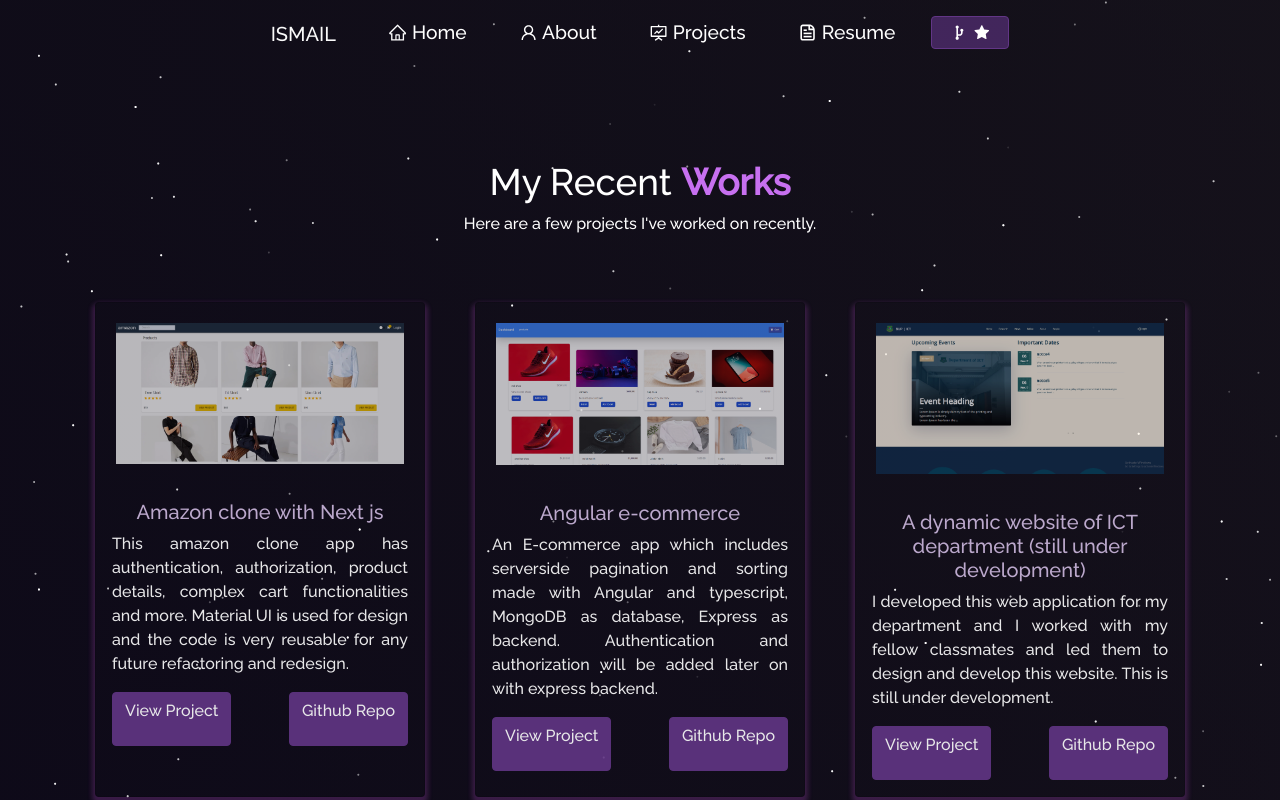
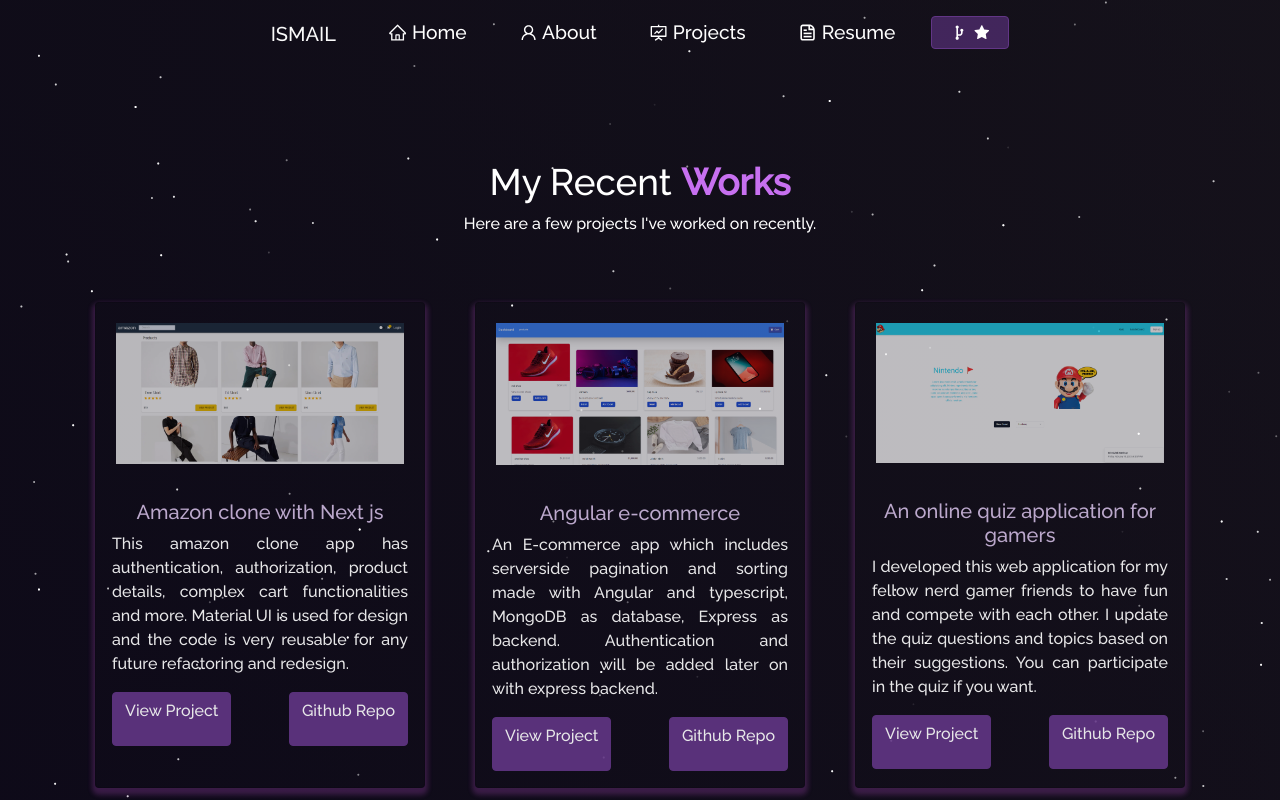
Before and after one commit to isa-mohammad/react-portfolio, a React (Create React App) app: page /project in a window 1280 px wide. Shown: the top 800 px of the page. Built offline with nearby package versions, Linux system fonts and the light colour scheme.

Commit message:
calendar

```diff
--- a/src/components/About/About.js
+++ b/src/components/About/About.js
@@ -44,7 +44,7 @@
           <strong className="purple">Tools</strong> I use
         </h1>
         <Toolstack />
-        {/* <Github /> */}
+        <Github />
       </Container>
     </Container>
   );
--- a/src/components/About/Github.js
+++ b/src/components/About/Github.js
@@ -9,10 +9,10 @@
         Days I <strong className="purple">Code</strong>
       </h1>
       <GitHubCalendar
-        username="J3Patel"
+        username="isa-ismail"
         blockSize={15}
         blockMargin={5}
-        color="#c084f5"
+        color="green"
         fontSize={16}
       />
     </Row>
--- a/src/components/Home/Home.js
+++ b/src/components/Home/Home.js
@@ -32,7 +32,7 @@
               <img src={homeLogo} alt="home pic" className="img-fluid" style = {{ height: '', width: ''}} />
             </Col>
           </Row>
-          {/* <Github /> */}
+          <Github />
         </Container>
       </Container>
       <Home2 />
--- a/src/components/Projects/Projects.js
+++ b/src/components/Projects/Projects.js
@@ -5,7 +5,7 @@
 import Particle from "../Particle";
 
 import emotion from "../../Assets/ict.png";
-import chat from "../../Assets/bup.png";
+import chat from "../../Assets/ict.png";
 import editor from "../../Assets/Projects/coffee shop/dash.png";
 import chatify from "../../Assets/Projects/next-pro-max.png";
 
@@ -51,11 +51,11 @@
           <Col md={4} className="project-card">
             <ProjectCard
               imgPath={chat}
-              git="https://github.com/Isa-Ismail/website-of-ict-department"
+              git="https://github.com/Isa-Ismail/games-mania"
               isBlog={false}
-              title="A dynamic website of ICT department (still under development)"
-              description="I developed this web application for my department and I worked with my fellow classmates and led them to design and develop this website. This is still under development."
-              link="https://website-of-ict-department.vercel.app/"
+              title="An online quiz application for gamers"
+              description="I developed this web application for my fellow nerd gamer friends to have fun and compete with each other. I update the quiz questions and topics based on their suggestions. You can participate in the quiz if you want."
+              link="https://games-mania.vercel.app/"
             />
           </Col>
 
```
Also changed, not shown: src/Assets/ict.png, 1 other file (tests, documents, lock files or other folders).
